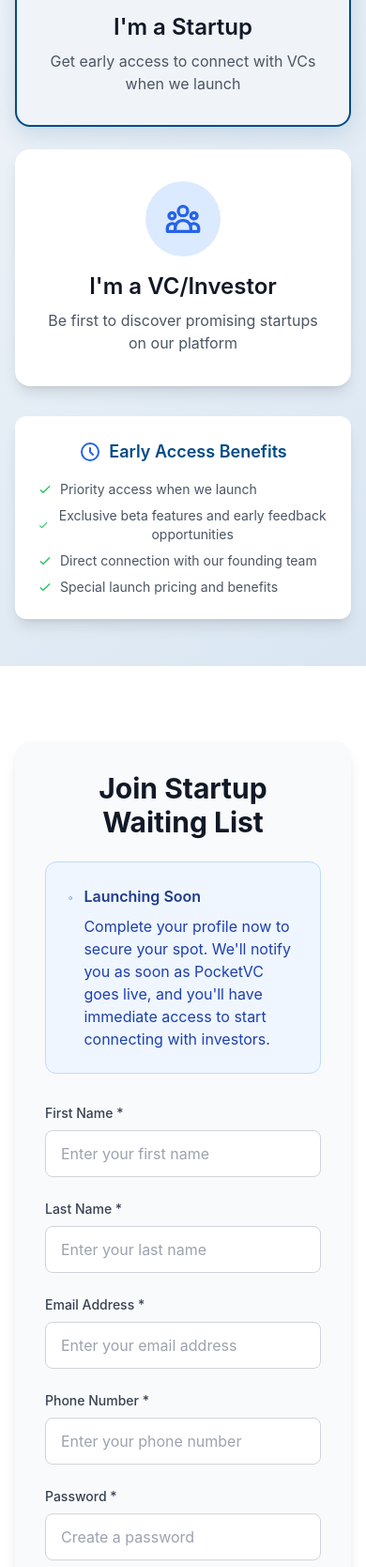
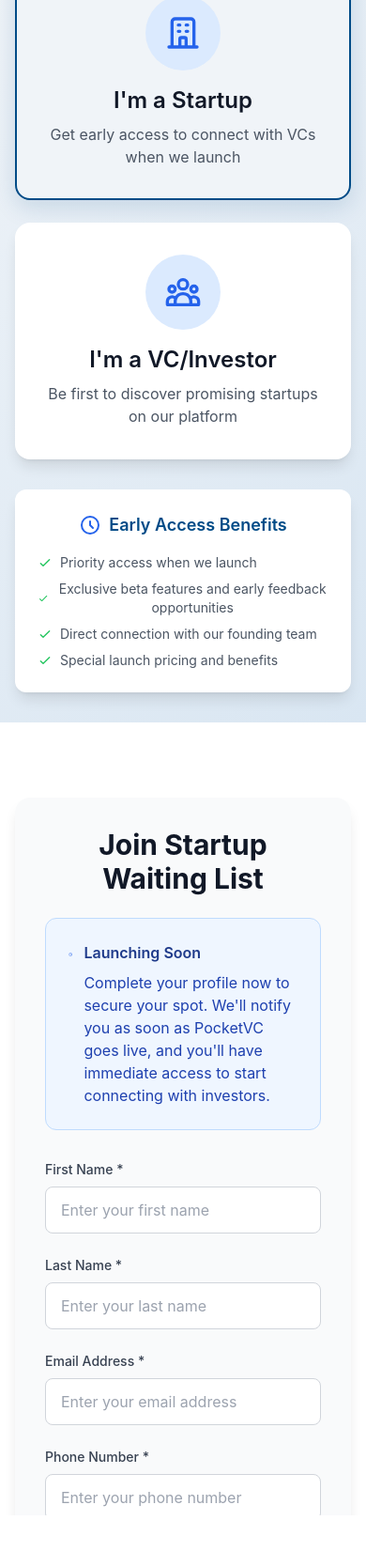
Before and after one commit to DANNYB99709/pocketvc-website, a plain HTML site: page signup.html in a window 390 px wide. Shown: the part 135-1803 px from the top of the page at 94% size. Drawn offline with nearby package versions, Linux system fonts and the light colour scheme; no server answers.

Commit message:
Update signup.html

```diff
--- a/signup.html
+++ b/signup.html
@@ -100,7 +100,21 @@
          }
 
          .form-section.active {
-            max-height: 2000px;
+             max-height: none;
+             overflow: visible;
+         }
+
+         /* Make form scrollable on mobile */
+         @media (max-width: 768px) {
+             #registration-form {
+                 overflow-y: auto;
+                 max-height: 100vh;
+                 padding-bottom: 2rem !important;
+             }
+
+             #submit-btn {
+                 margin-bottom: 1rem !important;
+             }
          }
 
         .form-input {
@@ -372,13 +386,13 @@
     </nav>
 
          <!-- Hero Section with Image and Selection -->
-     <section class="hero-gradient min-h-screen flex items-center">
+     <section class="hero-gradient min-h-screen flex items-center pt-24">
          <div class="max-w-7xl mx-auto px-4 sm:px-6 lg:px-8 w-full">
             <div class="grid grid-cols-1 lg:grid-cols-2 gap-12 items-start">
                                                    <!-- Left Side - Image -->
                   <div class="text-center lg:text-left hidden lg:block h-full">
                       <div class="relative h-full w-full">
-                          <div class="bg-white rounded-2xl p-4 shadow-lg h-full">
+                          <div class="bg-white rounded-2xl p-4 shadow-lg h-full mb-8">
                               <img
                                   src="https://images.unsplash.com/photo-1551434678-e076c223a692?ixlib=rb-4.0.3&ixid=M3wxMjA3fDB8MHxwaG90by1wYWdlfHx8fGVufDB8fHx8fA%3D%3D&auto=format&fit=crop&w=2070&q=80"
                                   alt="PocketVC Signup Cover"
```
Lines whose indentation alone changed are shown as unchanged.
